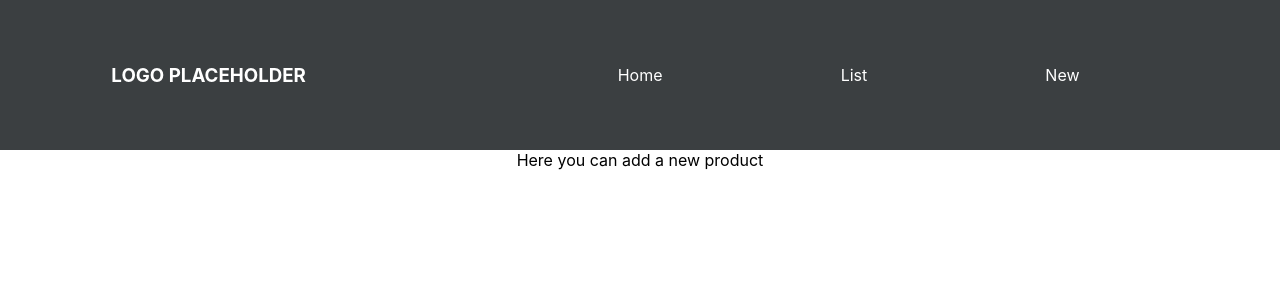
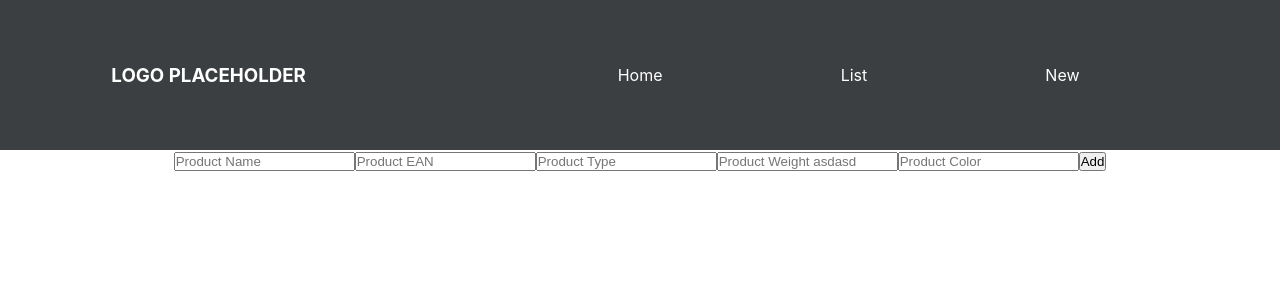
Before and after one commit to CMantvis/talechTask, a React (Create React App) app in the folder talechtask/: page /products/create in a window 1280 px wide. Shown: the top 300 px of the page. Built offline with nearby package versions, Linux system fonts and the light colour scheme.

Commit message:
Finish create component functionality

```diff
--- a/talechtask/src/components/AddProduct.js
+++ b/talechtask/src/components/AddProduct.js
@@ -1,11 +1,88 @@
-import React from 'react'
+import React, { useReducer, useContext } from "react";
+import { ProductContext } from "../ProductContext";
+
+const initialState = {
+    name: "",
+    EAN: "",
+    type: "",
+    weight: "",
+    color: "",
+    active: false
+};
+
+const reducer = (state, action) => {
+    if (action.type === "reset") {
+        return initialState;
+    }
+
+    const result = { ...state };
+    result[action.type] = action.value;
+    return result;
+};
 
 function AddProduct() {
+    const [products, setProducts] = useContext(ProductContext)
+
+    const [state, dispatch] = useReducer(reducer, initialState);
+    const { name, EAN, type, weight, color, active } = state;
+
+    const onChange = e => {
+        const { name, value } = e.target;
+        dispatch({ type: name, value });
+    };
+
+    const addProduct = e => {
+        e.preventDefault();
+        setProducts([...products, state])
+        dispatch({ type: "reset" });
+    };
+
     return (
         <div>
-            Here you can add a new product
+            <form onSubmit={addProduct}>
+                <input
+                    type="text"
+                    placeholder="Product Name"
+                    name="name"
+                    value={name}
+                    onChange={onChange}
+                />
+
+                <input
+                    type="text"
+                    placeholder="Product EAN"
+                    name="EAN"
+                    value={EAN}
+                    onChange={onChange}
+                />
+
+                <input
+                    type="text"
+                    placeholder="Product Type"
+                    name="type"
+                    value={type}
+                    onChange={onChange}
+                />
+
+                <input
+                    type="number"
+                    placeholder="Product Weight asdasd"
+                    name="weight"
+                    value={weight}
+                    onChange={onChange}
+                />
+
+                <input
+                    type="text"
+                    placeholder="Product Color"
+                    name="color"
+                    value={color}
+                    onChange={onChange}
+                />
+                <button>Add</button>
+            </form>
         </div>
     )
 }
 
-export default AddProduct
+export default AddProduct;
--- a/talechtask/src/components/HomePage.js
+++ b/talechtask/src/components/HomePage.js
@@ -1,4 +1,4 @@
-import React from 'react'
+import React from 'react';
 
 function HomePage() {
     return (
@@ -8,4 +8,4 @@ function HomePage() {
     )
 }
 
-export default HomePage
+export default HomePage;
```
Also changed, not shown: talechtask/src/App.js (+4 -4 lines).
